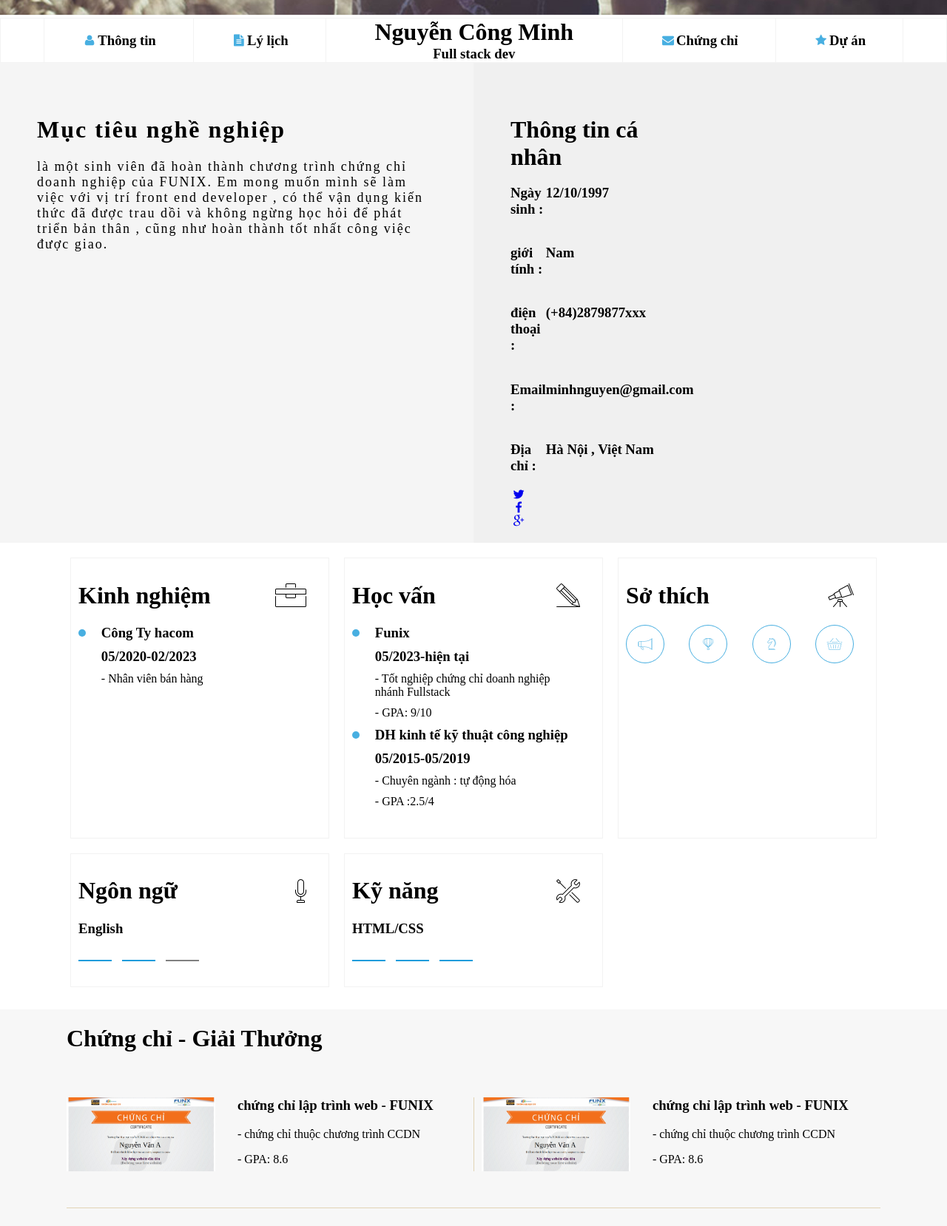
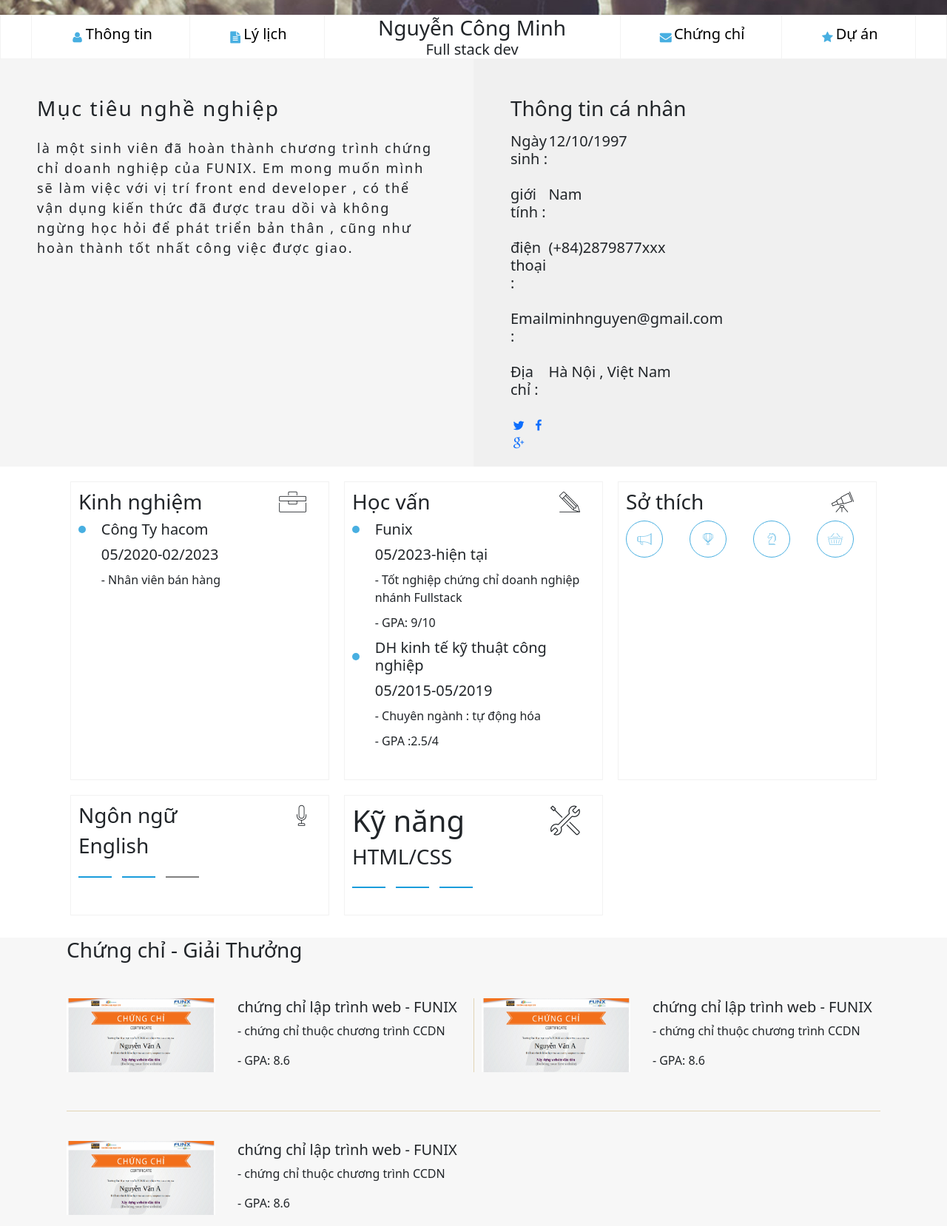
Before and after one commit to Minh199712321312312/Assignment03, a plain HTML site: page index.html in a window 1280 px wide. Shown: the part 580-2238 px from the top of the page at 74% size. Drawn offline with nearby package versions, Linux system fonts and the light colour scheme.

Commit message:
cai dat them bootstrap 5.0 , set lai with phan thong tin nghe nghiep o man mobile

```diff
--- a/css/mobile.css
+++ b/css/mobile.css
@@ -1,12 +1,12 @@
-@media screen and (max-width: 418px){
+@media screen and (max-width: 768px){
     /* navbar */
     #Navbar{
         flex-direction: column;
     }
     #Navbar>*{
-        width: 150px;
+        padding-bottom: 10px;
     }
-    #navbar-name>*{
+    #navbar-name{
         display: none;
     }
     #navbar-project{
@@ -18,7 +18,7 @@
     display: flex;
     flex-direction: column;
     height: auto;
-    width: 400px;
+    width: 100%;
     background: none;
     }
     #information-CO{
@@ -40,6 +40,7 @@
     #career-information{
         grid-template-columns: 100%;
         justify-self: start;
+        width: 100%;
     }
     #certificate-prize>h1{
         grid-column: 1/1;
--- a/css/style.css
+++ b/css/style.css
@@ -1,6 +1,7 @@
 body{
     margin: 0;
 }
+
 #img-banner{
     position: relative;
     width: 100%;
@@ -223,7 +224,7 @@ body{
 }
 .project-content{
     display: grid;
-    grid-template-columns: 100px 250px;
+    grid-template-columns: 30% 70%;
     border-bottom: 0px;
 }
 .project-content>*{
--- a/css/tablet.css
+++ b/css/tablet.css
@@ -1,4 +1,4 @@
-@media screen and (max-width:992px) and (min-width:418px) {
+@media screen and (max-width:992px) and (min-width:768px) {
      /* navbar */
     #navbar-name{
       width: 40px;
@@ -9,6 +9,9 @@
     #navbar-project{
       border: none;
    }
+    #Navbar>*{
+     padding: 15px 50px;
+    }
      /* thông tin cá nhân */
 
      #information-CO{
--- a/index.html
+++ b/index.html
@@ -8,57 +8,57 @@
     <link rel="stylesheet" href="./css/font.css" />
     <link rel="stylesheet" href="./css/tablet.css" />
     <link rel="stylesheet" href="./css/mobile.css" />
-
+    <link href="https://cdn.jsdelivr.net/npm/bootstrap@5.0.2/dist/css/bootstrap.min.css" rel="stylesheet" integrity="sha384-EVSTQN3/azprG1Anm3QDgpJLIm9Nao0Yz1ztcQTwFspd3yD65VohhpuuCOmLASjC" crossorigin="anonymous">
     <title>Assignment02</title>
   </head>
   <body>
     <div id="banner">
       <img src="./images/banner.jpg" alt="" id="img-banner">
       <div id="text-banner">
-        <h1>Nguyễn Công Minh</h1>
-        <h3>Full stack dev</h3>
+        <h1 class="fs-3">Nguyễn Công Minh</h1>
+        <h3 class="fs-5">Full stack dev</h3>
       </div>
     </div>
     <div id="Navbar">
       <a id="navbar-info" href="#" class="navbar-content">
         <i class="icon-user"></i>
-        <h3 class="text-black">Thông tin</h3>
+        <h3 class="text-black fs-5">Thông tin</h3>
       </a>
       <a id="navbar-biography" href="#"  class="navbar-content">
         <i class="icon-doc-text-inv"></i>
-        <h3 class="text-black">Lý lịch</h3>
+        <h3 class="text-black fs-5">Lý lịch</h3>
       </a>
       <div id="navbar-name">
-        <h1>Nguyễn Công Minh</h1>
-        <h3>Full stack dev</h3>
+        <h1 class="fs-3">Nguyễn Công Minh</h1>
+        <h3 class="fs-5">Full stack dev</h3>
       </div>
       <a id="navbar-certificate" href="#"  class="navbar-content">
         <i class="icon-mail-alt"></i>
-        <h3 class="text-black">Chứng chỉ</h3>
+        <h3 class="text-black fs-5">Chứng chỉ</h3>
       </a>
       <a id="navbar-project" href="#"  class="navbar-content">
         <i class="icon-star-1"></i>
-        <h3 class="text-black">Dự án</h3>
+        <h3 class="text-black fs-5" >Dự án</h3>
       </a>
     </div>
     <!-- thông tin cá nhân -->
     <div id="information">
       <div  id="information-CO">
-        <h1>Mục tiêu nghề nghiệp</h1>
+        <h1 class="fs-3 pb-3">Mục tiêu nghề nghiệp</h1>
         <p>là một sinh viên đã hoàn thành chương trình chứng chỉ doanh nghiệp của FUNIX. Em mong muốn mình sẽ làm việc với vị trí front end developer , có thể vận dụng kiến thức đã được trau dồi và không ngừng học hỏi để phát triển bản thân , cũng như hoàn thành tốt nhất công việc được giao. </p>
       </div>
       <div id="information-PI">
-        <h1>Thông tin cá nhân </h1>
-        <h3>Ngày sinh :</h3>
-        <h3>12/10/1997</h3>
-        <h3>giới tính :</h3>
-        <h3>Nam</h3>
-        <h3>điện thoại :</h3>
-        <h3>(+84)2879877xxx</h3>
-        <h3>Email :</h3>
-        <h3>minhnguyen@gmail.com</h3>
-        <h3>Địa chỉ :</h3>
-        <h3>Hà Nội , Việt Nam</h3>
+        <h1 class="fs-3 pb-3">Thông tin cá nhân </h1>
+        <h3 class="fs-5 pb-3">Ngày sinh :</h3>
+        <h3 class="fs-5 pb-3">12/10/1997</h3>
+        <h3 class="fs-5 pb-3">giới tính :</h3>
+        <h3 class="fs-5 pb-3">Nam</h3>
+        <h3 class="fs-5 pb-3">điện thoại :</h3>
+        <h3 class="fs-5 pb-3">(+84)2879877xxx</h3>
+        <h3 class="fs-5 pb-3">Email :</h3>
+        <h3 class="fs-5 pb-3">minhnguyen@gmail.com</h3>
+        <h3 class="fs-5 pb-3">Địa chỉ :</h3>
+        <h3 class="fs-5 pb-3">Hà Nội , Việt Nam</h3>
         <div>
           <a href="#"><i class="icon-twitter"></i></a>
           <a href="#"><i class="icon-facebook"></i></a>
@@ -71,12 +71,12 @@
       <!-- kinh nghiệm  -->
 
        <div class="career-information-container">
-        <h1 class="career-informatio_titel">Kinh nghiệm <i class="ic-toolbox"></i></h1>
+        <h1 class="career-informatio_titel fs-3">Kinh nghiệm <i class="ic-toolbox"></i></h1>
         <div class="title-circle_blue">
           <div class="circle_blue"></div>
-          <h3 >Công Ty hacom</h3>
+          <h3 class="fs-5" >Công Ty hacom</h3>
           <div class="title-circle_blue_content" >
-            <h3>05/2020-02/2023</h3>
+            <h3 class="fs-5"> 05/2020-02/2023</h3>
             <p>- Nhân viên bán hàng</p>
           </div>
         </div>
@@ -84,21 +84,21 @@
        </div>
        <!-- học vấn -->
         <div class="career-information-container">
-          <h1 class="career-informatio_titel">Học vấn <i class="ic-pencil"></i></h1>
+          <h1 class="career-informatio_titel fs-3">Học vấn <i class="ic-pencil"></i></h1>
           <div class="title-circle_blue">
             <div class="circle_blue"></div>
-            <h3 >Funix</h3>
+            <h3 class="fs-5">Funix</h3>
             <div class="title-circle_blue_content" >
-              <h3>05/2023-hiện tại</h3>
+              <h3 class="fs-5">05/2023-hiện tại</h3>
               <p>- Tốt nghiệp chứng chỉ doanh nghiệp nhánh Fullstack</p>
               <p>- GPA: 9/10</p>
             </div>
           </div>
           <div class="title-circle_blue">
             <div class="circle_blue"></div>
-            <h3>DH kinh tế kỹ thuật công nghiệp</h3>
+            <h3 class="fs-5">DH kinh tế kỹ thuật công nghiệp</h3>
             <div class="title-circle_blue_content" >
-              <h3>05/2015-05/2019</h3>
+              <h3 class="fs-5">05/2015-05/2019</h3>
               <p>- Chuyên ngành : tự động hóa</p>
               <p>- GPA :2.5/4</p>
             </div>
@@ -106,7 +106,7 @@
         </div>
         <!-- sở thích -->
         <div class="career-information-container">
-          <h1 class="career-informatio_titel">Sở thích <i class="ic-telescope"></i></h1>
+          <h1 class="career-informatio_titel fs-3">Sở thích <i class="ic-telescope"></i></h1>
           <div id="interest-contaier">
             <div class="interest-icon"><i class="ic-megaphone"></i></div>
             <div class="interest-icon"><i class="ic-hotairballoon"></i></div>
@@ -116,7 +116,7 @@
         </div>
         <!-- Ngôn ngữ -->
          <div class="career-information-container">
-          <h1 class="career-informatio_titel">Ngôn ngữ <i class="ic-mic"></i></h1>
+          <h1 class="career-informatio_titel fs-3">Ngôn ngữ <i class="ic-mic"></i></h1>
           <h3>English</h3>
           <div class="career-informatio-skill-on"></div>
           <div class="career-informatio-skill-on"></div>
@@ -133,11 +133,11 @@
     </div>
     <!-- chứng chỉ -->
     <div id="certificate-prize">
-      <h1>Chứng chỉ - Giải Thưởng</h1>
+      <h1 class="fs-3">Chứng chỉ - Giải Thưởng</h1>
       <div class="certificate-prize-item">
         <img src="./images/Cert_DBI.png" alt="">
         <div>
-          <h3> chứng chỉ lập trình web - FUNIX</h3>
+          <h3 class="fs-5"> chứng chỉ lập trình web - FUNIX</h3>
           <p>- chứng chỉ thuộc chương trình CCDN</p>
           <p>- GPA: 8.6</p>
         </div>
@@ -145,7 +145,7 @@
       <div class="certificate-prize-item">
         <img src="./images/Cert_DBI.png" alt="" id="img-even-number">
         <div>
-          <h3> chứng chỉ lập trình web - FUNIX</h3>
+          <h3 class="fs-5"> chứng chỉ lập trình web - FUNIX</h3>
           <p>- chứng chỉ thuộc chương trình CCDN</p>
           <p>- GPA: 8.6</p>
         </div>
@@ -153,7 +153,7 @@
       <div class="certificate-prize-item" style="border: none;">
         <img src="./images/Cert_DBI.png" alt="">
         <div>
-          <h3> chứng chỉ lập trình web - FUNIX</h3>
+          <h3 class="fs-5"> chứng chỉ lập trình web - FUNIX</h3>
           <p>- chứng chỉ thuộc chương trình CCDN</p>
           <p>- GPA: 8.6</p>
         </div>
@@ -161,10 +161,10 @@
     </div>
     <!-- dự án -->
     <div id="project-container">
-      <h1>Dự án</h1>
+      <h1 class="fs-3">Dự án</h1>
       <div class="project-item">
         <img src="./images/project_1.png" alt="">
-        <h4 class="project-border">CV CÁ NHÂN</h4>
+        <h4 class="project-border fs-6">CV CÁ NHÂN</h4>
         <div class="project-info">
           <div class="project-info-year">2023</div>
           <div>
@@ -190,7 +190,7 @@
       </div>
       <div class="project-item">
         <img src="./images/project_1.png" alt="">
-        <h4 class="project-border">CV CÁ NHÂN</h4>
+        <h4 class="project-border fs-6">CV CÁ NHÂN</h4>
         <div class="project-info">
           <div class="project-info-year">2023</div>
           <div>
@@ -216,7 +216,7 @@
       </div>
       <div class="project-item">
         <img src="./images/project_1.png" alt="">
-        <h4 class="project-border">CV CÁ NHÂN</h4>
+        <h4 class="project-border fs-6">CV CÁ NHÂN</h4>
         <div class="project-info">
           <div class="project-info-year">2023</div>
           <div>
@@ -246,12 +246,17 @@
      <div id="contact-container">
       <a class="contact-item" href="#">
         <i class="icon-facebook-circled"></i>
-        <h3>Facebook</h3>
+        <h3 class="fs-5">Facebook</h3>
       </a>
       <a class="contact-item" href="#">
         <i class="icon-github-circled"></i>
-        <h3>github</h3>
+        <h3 class="fs-5">github</h3>
       </a>
      </div>
+
+     <!-- bootstrap -->
+     <script src="https://cdn.jsdelivr.net/npm/bootstrap@5.0.2/dist/js/bootstrap.bundle.min.js" integrity="sha384-MrcW6ZMFYlzcLA8Nl+NtUVF0sA7MsXsP1UyJoMp4YLEuNSfAP+JcXn/tWtIaxVXM" crossorigin="anonymous"></script>
+     <script src="https://cdn.jsdelivr.net/npm/@popperjs/core@2.9.2/dist/umd/popper.min.js" integrity="sha384-IQsoLXl5PILFhosVNubq5LC7Qb9DXgDA9i+tQ8Zj3iwWAwPtgFTxbJ8NT4GN1R8p" crossorigin="anonymous"></script>
+    <script src="https://cdn.jsdelivr.net/npm/bootstrap@5.0.2/dist/js/bootstrap.min.js" integrity="sha384-cVKIPhGWiC2Al4u+LWgxfKTRIcfu0JTxR+EQDz/bgldoEyl4H0zUF0QKbrJ0EcQF" crossorigin="anonymous"></script>
   </body>
 </html>
```
